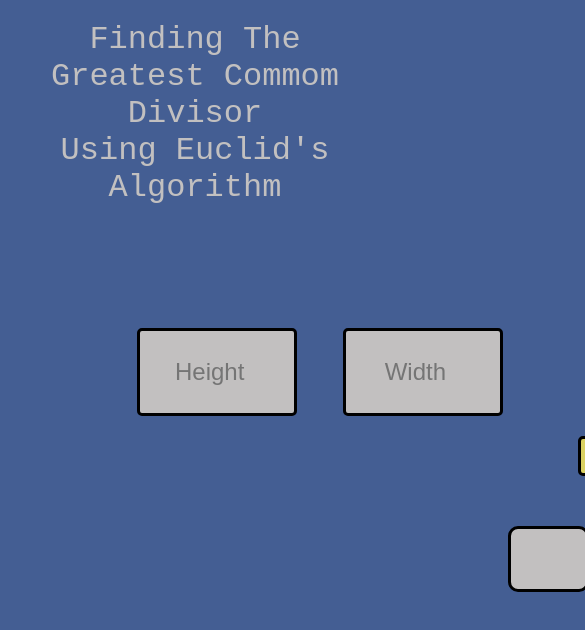
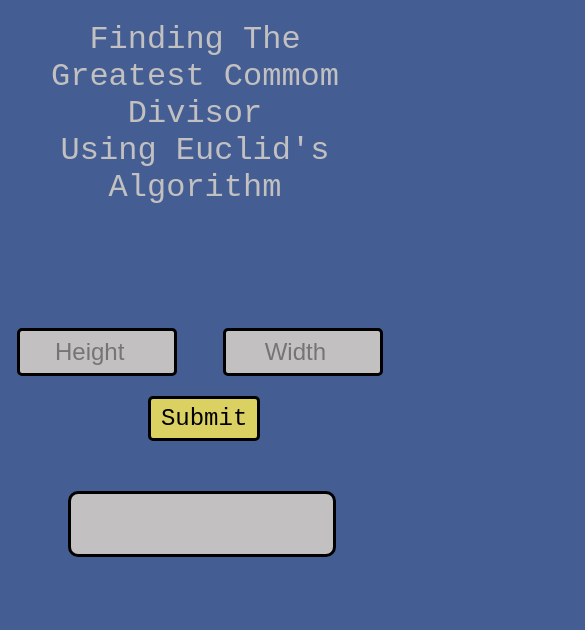
Before and after one commit to nushon/Euclid-algorithm-implementation, a plain HTML site: page index.html in a window 390 px wide. Shown: the top 630 px of the page, 585 px wide, since content can reach past the window. Drawn offline with Linux system fonts and the light colour scheme.

Commit message:
Update on responsiveness

```diff
--- a/index.html
+++ b/index.html
@@ -15,10 +15,10 @@
 
     <div id="topDiv">
         <div id="heightDiv">
-            <input class="input" id="height" type="number" placeholder="Height">
+            <input class="inputs" id="height" type="number" placeholder="Height">
         </div>
         <div id="widthDiv">
-            <input class="input" id="width" type="number" placeholder="Width">
+            <input class="inputs" id="width" type="number" placeholder="Width">
         </div>
 
     </div>
--- a/style.css
+++ b/style.css
@@ -20,7 +20,7 @@ h1 {
     justify-content: center;
 }
 
-.input {
+.inputs {
     height: 40px;
     width: 50%;
     border: 3px solid black;
@@ -64,14 +64,41 @@ button {
 }
 
 @media only screen and (max-width: 600px) {
-    .input {
-        height: 80px;
+    .inputs {
+        height: 40px;
         width: 100%;
         border: 3px solid black;
-        margin: 100px 0px 0px 120px;
+        margin: 100px 0px 0px 0px;
         font-size: x-large;
         text-align: center;
         border-radius: 5px;
         background-color: rgb(194, 192, 192);
     }
 }
+
+@media only screen and (max-width: 600px) {
+    button {
+        width: 30%;
+        height: 45px;
+        border: 3px solid black;
+        margin: 20px 0px 0px 140px;
+        border-radius: 5px;
+        font-family: 'Source Code Pro', monospace;
+        font-weight: 300;
+        font-size: x-large;
+        background-color: rgba(255, 238, 87, 0.801);
+    }
+}
+
+@media only screen and (max-width: 600px) {
+    #output {
+        height: 60px;
+        width: 70%;
+        margin: 50px 0px 0px 60px;
+        border: 3px solid black;
+        border-radius: 10px;
+        background-color: rgb(194, 192, 192);
+        text-align: center;
+        font-size: x-large;
+    }
+}
```
